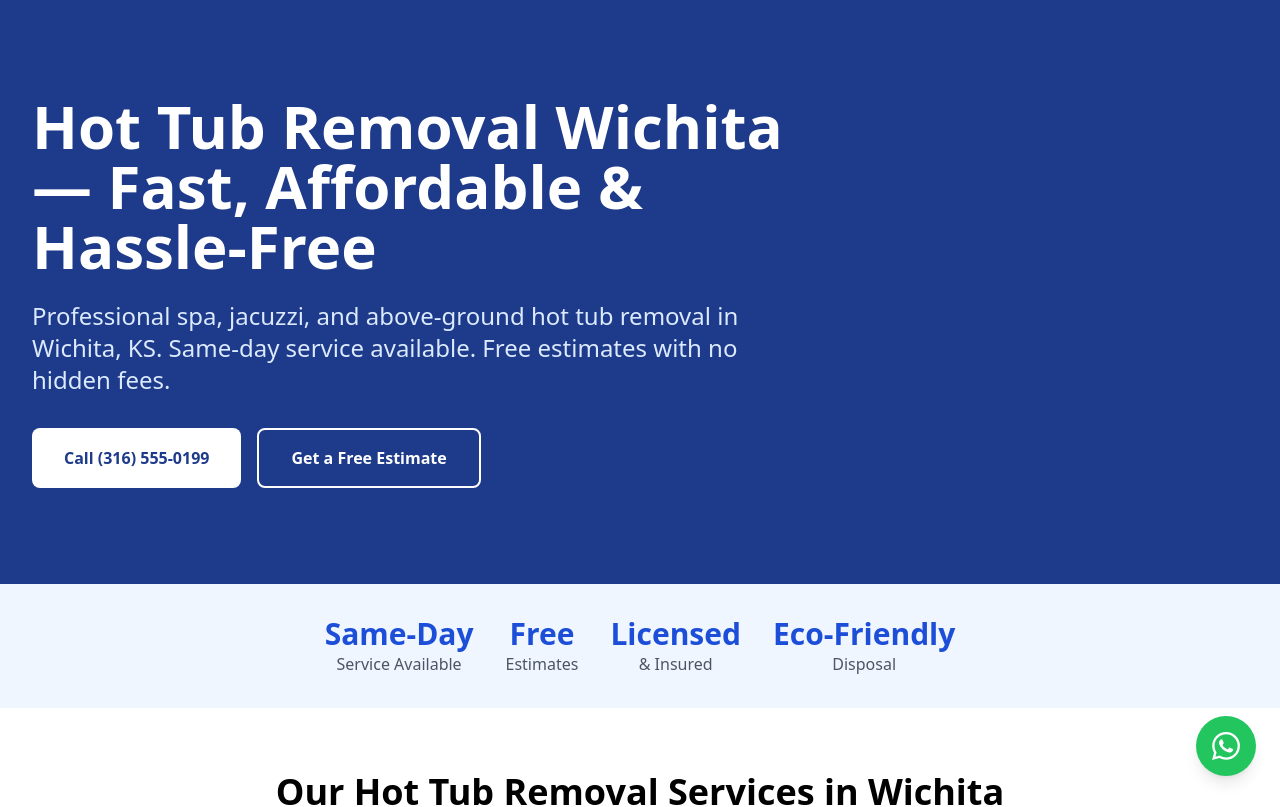
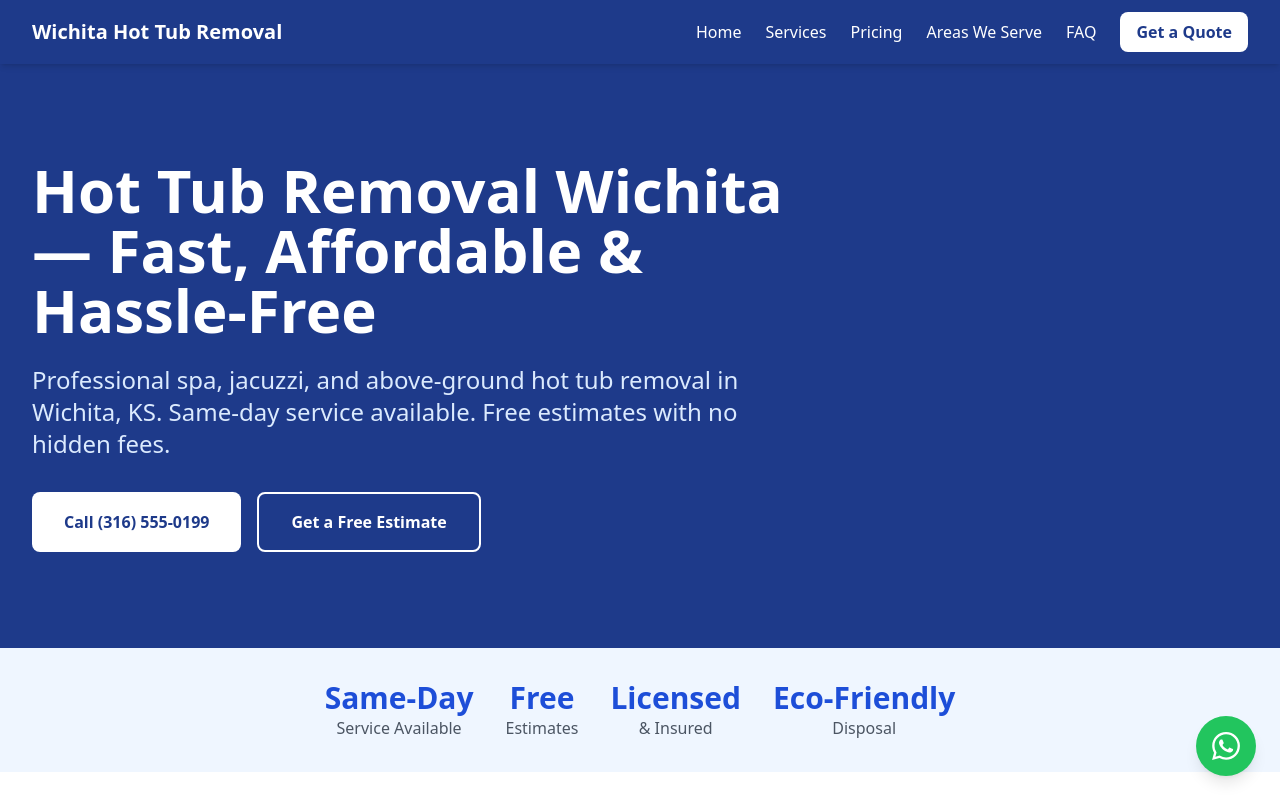
Before and after one commit to sifosman/Web-Rent, a Next.js app: page / in a window 1280 px wide. Shown: the top 807 px of the page. Built offline with nearby package versions, Linux system fonts and the light colour scheme.

Commit message:
Add header navigation and fix image filenames

```diff
--- a/src/app/layout.tsx
+++ b/src/app/layout.tsx
@@ -1,5 +1,6 @@
 import type { Metadata } from "next";
 import "./globals.css";
+import Header from "@/components/Header";
 import WhatsAppButton from "@/components/WhatsAppButton";
 
 export const metadata: Metadata = {
@@ -50,6 +51,7 @@ export default function RootLayout({
         <link rel="apple-touch-icon" href="/apple-touch-icon.png" />
       </head>
       <body className="antialiased">
+        <Header />
         {children}
         <WhatsAppButton />
         <script
--- /dev/null
+++ b/src/components/Header.tsx
@@ -0,0 +1,46 @@
+import Link from "next/link";
+
+export default function Header() {
+  return (
+    <header className="bg-primary-900 text-white sticky top-0 z-50 shadow-md">
+      <div className="max-w-7xl mx-auto px-4 sm:px-6 lg:px-8">
+        <div className="flex items-center justify-between h-16">
+          <Link href="/" className="text-xl font-bold">
+            Wichita Hot Tub Removal
+          </Link>
+
+          <nav className="hidden md:flex items-center space-x-6">
+            <Link href="/" className="hover:text-primary-200 transition">
+              Home
+            </Link>
+            <Link href="/services/hot-tub-removal/" className="hover:text-primary-200 transition">
+              Services
+            </Link>
+            <Link href="/pricing/" className="hover:text-primary-200 transition">
+              Pricing
+            </Link>
+            <Link href="/areas-we-serve/" className="hover:text-primary-200 transition">
+              Areas We Serve
+            </Link>
+            <Link href="/faq/" className="hover:text-primary-200 transition">
+              FAQ
+            </Link>
+            <Link
+              href="/contact/"
+              className="bg-white text-primary-900 px-4 py-2 rounded-lg font-semibold hover:bg-primary-50 transition"
+            >
+              Get a Quote
+            </Link>
+          </nav>
+
+          <a
+            href="tel:316-555-0199"
+            className="md:hidden bg-white text-primary-900 px-4 py-2 rounded-lg font-semibold hover:bg-primary-50 transition"
+          >
+            Call Now
+          </a>
+        </div>
+      </div>
+    </header>
+  );
+}
```
Also changed, not shown: public/images/hot-tub-haul-away.jpg (renamed from public/images/hot-tub-haul-away.jpg.jpg), public/images/hot-tub-removal-service.jpg (renamed from public/images/hot-tub-removal-service.jpg.jpg).
